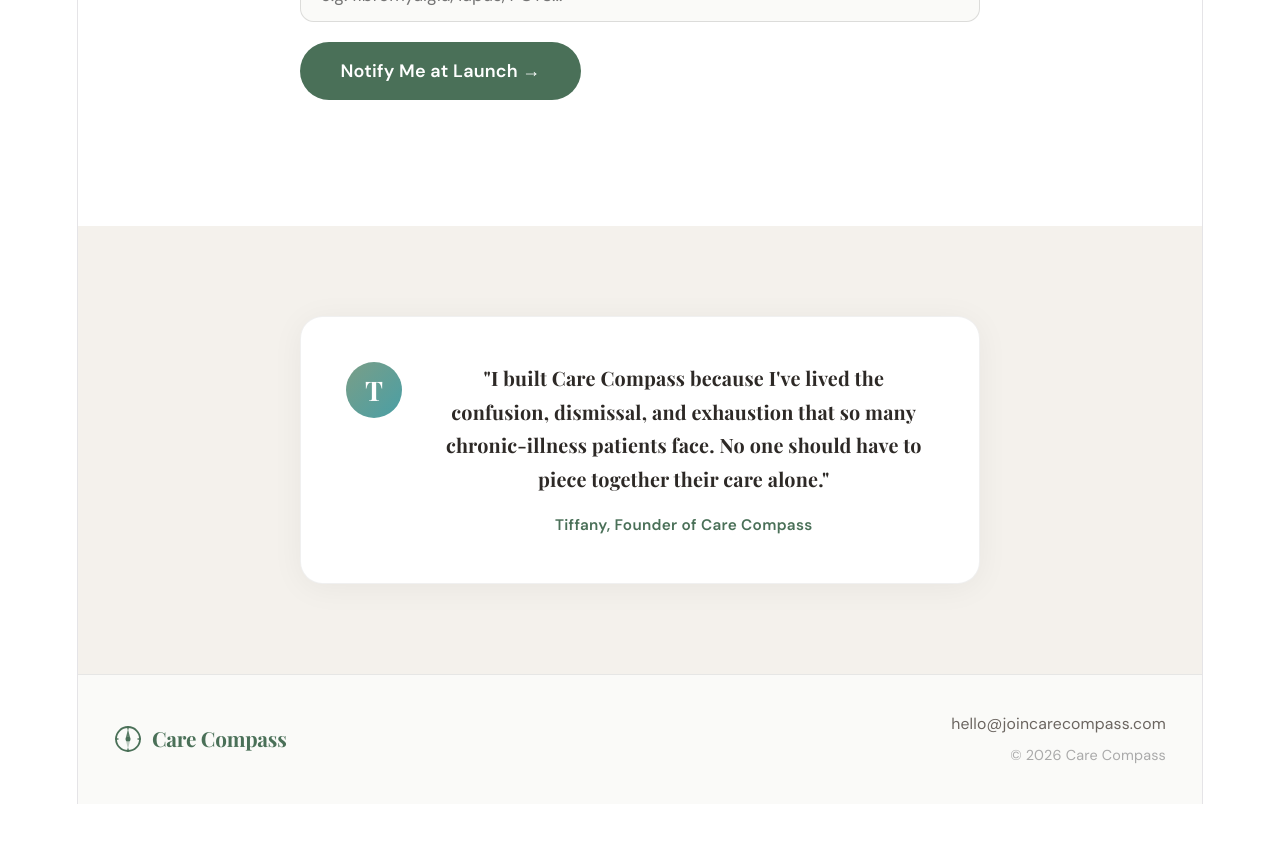
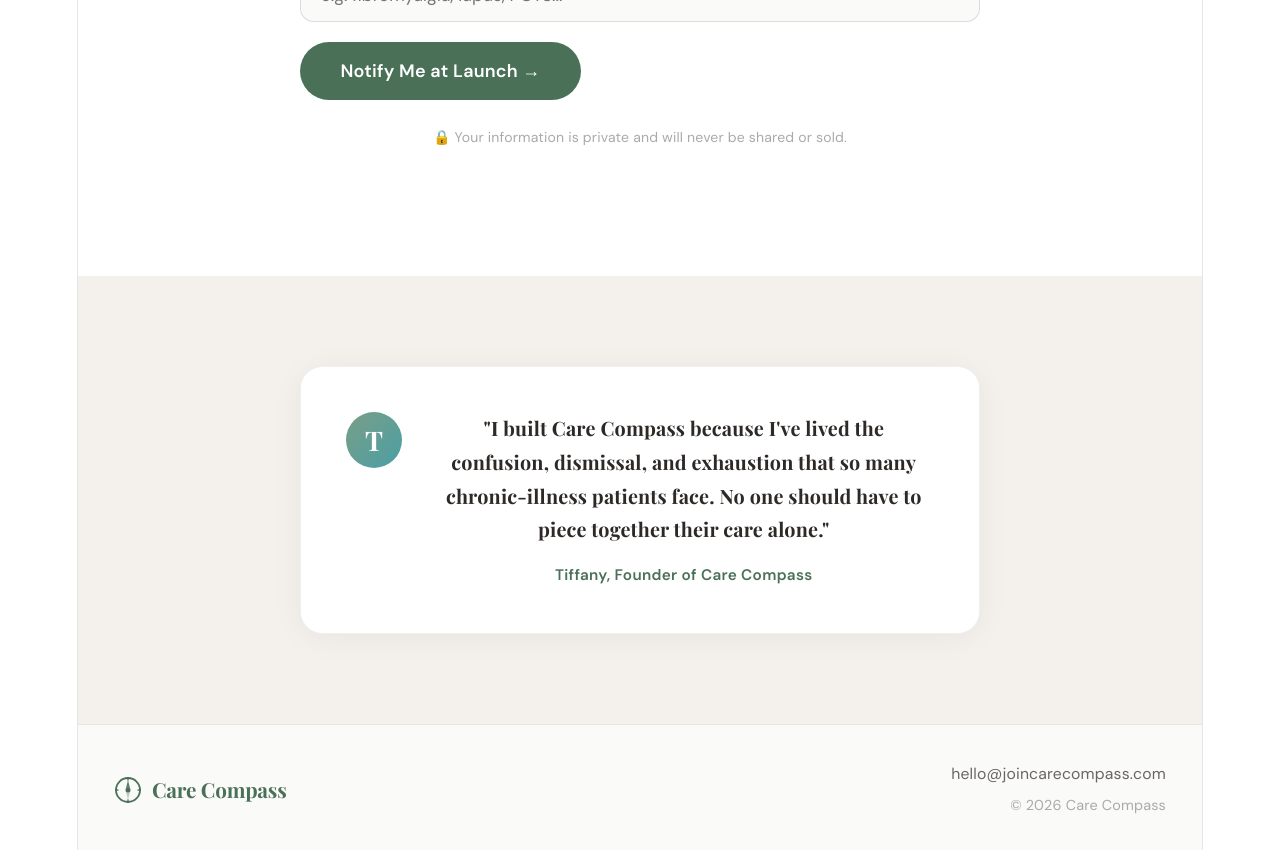
Before and after one commit to tiffanykbuettner-lab/care-compass-landing, a React (Vite) app: page / in a window 1280 px wide. Shown: the part 2920-3770 px from the top of the page. Before the commit the page ends 3724 px from the top, so only its background shows below. Built offline with nearby package versions, Linux system fonts and the light colour scheme; a web font is replaced by a local one.

Commit message:
add privacy note and policy

```diff
--- a/src/CareCompassLanding.jsx
+++ b/src/CareCompassLanding.jsx
@@ -163,8 +163,10 @@ function WaitlistForm() {
       <button type="submit" disabled={status === "loading"} style={styles.ctaButton}>
         {status === "loading" ? "Submitting…" : "Notify Me at Launch →"}
       </button>
-    </form>
-  );
+      <p style={styles.privacyNote}>
+        🔒 Your information is private and will never be shared or sold.
+      </p>
+    </form>  );
 }
 
 /* ─── Main Landing Page ───────────────────────────────────────────────────── */
@@ -779,4 +781,15 @@ const styles = {
     fontSize: "0.8rem",
     color: "#aaa",
   },
+  errorMsg: {
+    color: "#c0392b",
+    fontSize: "0.875rem",
+    margin: 0,
+  },
+  privacyNote: {
+    fontSize: "0.78rem",
+    color: "#aaa",
+    margin: "0.25rem 0 0",
+    textAlign: "center",
+  },
 };
```
